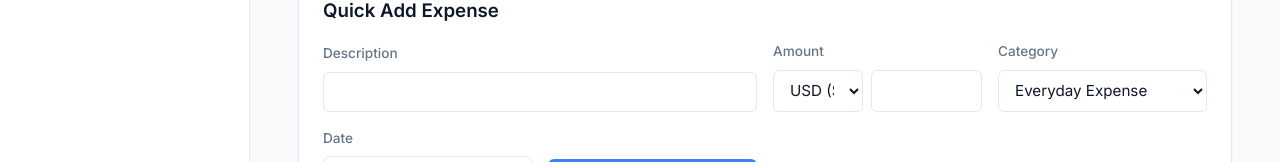
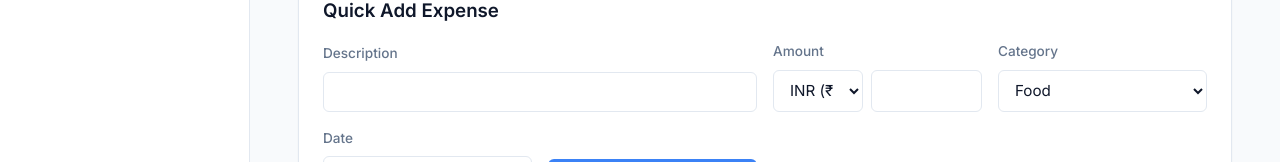
Before and after one commit to CTKarni/expense-tracker, a React (Vite) app: page / in a window 1280 px wide. Both pictures are taken after a click on the button "Continue with Google". Shown: the part 318-480 px from the top of the page. Built offline with nearby package versions, Linux system fonts and the light colour scheme; no server answers.

Commit message:
Update category options and set default currency to INR

```diff
--- a/src/components/Dashboard.jsx
+++ b/src/components/Dashboard.jsx
@@ -8,8 +8,8 @@ function Dashboard({ token }) {
   const [formData, setFormData] = useState({
     description: '',
     amount: '',
-    currency: '$',
-    category: 'everyday',
+    currency: '₹',
+    category: 'food',
     date: new Date().toISOString().split('T')[0]
   });
 
@@ -121,8 +121,11 @@ function Dashboard({ token }) {
           <div className="form-group">
             <label>Category</label>
             <select name="category" value={formData.category} onChange={handleInputChange}>
-              <option value="everyday">Everyday Expense</option>
-              <option value="emi">Loan EMI</option>
+              <option value="food">Food</option>
+              <option value="travel">Travel</option>
+              <option value="shopping">Shopping</option>
+              <option value="entertainment">Entertainment</option>
+              <option value="utilities">Utilities</option>
               <option value="other">Other</option>
             </select>
           </div>
@@ -159,7 +162,7 @@ function Dashboard({ token }) {
                     </div>
                   </td>
                   <td style={{ fontWeight: 500 }}>{expense.description}</td>
-                  <td><span style={{ fontSize: '0.8rem', background: '#f1f5f9', padding: '4px 8px', borderRadius: '4px' }}>{expense.category}</span></td>
+                  <td><span style={{ fontSize: '0.8rem', background: '#f1f5f9', padding: '4px 8px', borderRadius: '4px', textTransform: 'capitalize' }}>{expense.category}</span></td>
                   <td style={{ textAlign: 'right', fontWeight: 600 }}>
                     {expense.currency}{expense.amount.toFixed(2)}
                   </td>
--- a/src/components/Loans.jsx
+++ b/src/components/Loans.jsx
@@ -10,7 +10,7 @@ function Loans({ token }) {
     name: '',
     totalAmount: '',
     emiAmount: '',
-    currency: '$',
+    currency: '₹',
     endDate: new Date().toISOString().split('T')[0]
   });
 
--- a/src/components/Subscriptions.jsx
+++ b/src/components/Subscriptions.jsx
@@ -72,7 +72,7 @@ function Subscriptions({ token }) {
     brand: 'netflix',
     customBrand: '',
     amount: '',
-    currency: '$',
+    currency: '₹',
     billingDay: 1
   });
 
@@ -147,7 +147,7 @@ function Subscriptions({ token }) {
 
   const resetForm = () => {
     setEditingId(null);
-    setFormData({ brand: 'netflix', customBrand: '', amount: '', currency: '$', billingDay: 1 });
+    setFormData({ brand: 'netflix', customBrand: '', amount: '', currency: '₹', billingDay: 1 });
   };
 
   const startEdit = (sub) => {
```
Also changed, not shown: 3 other files (tests, documents, lock files or other folders).
